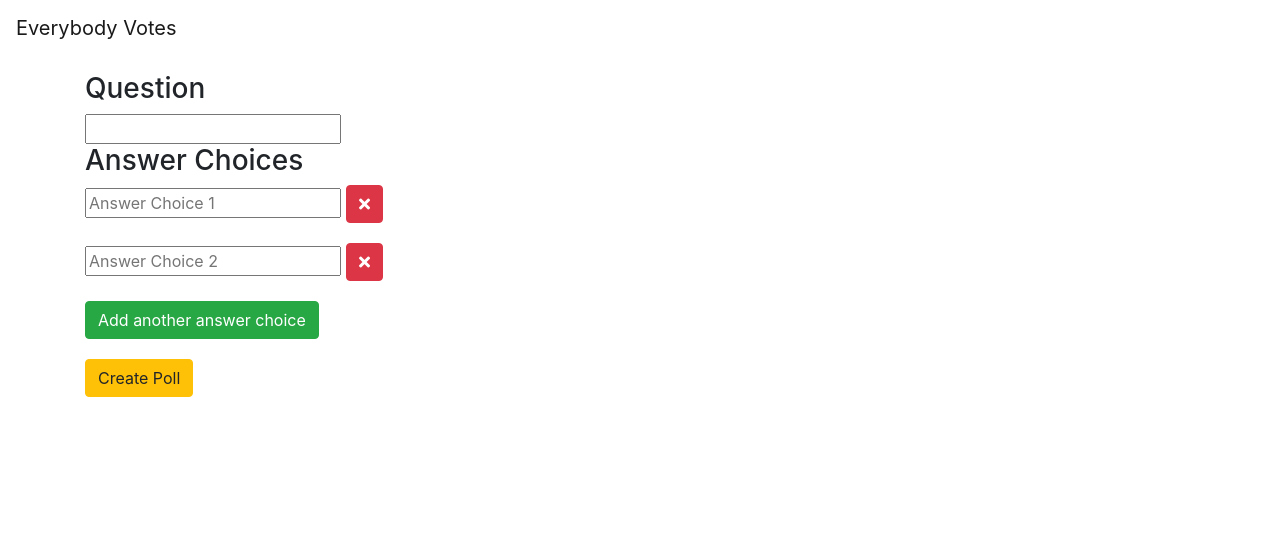
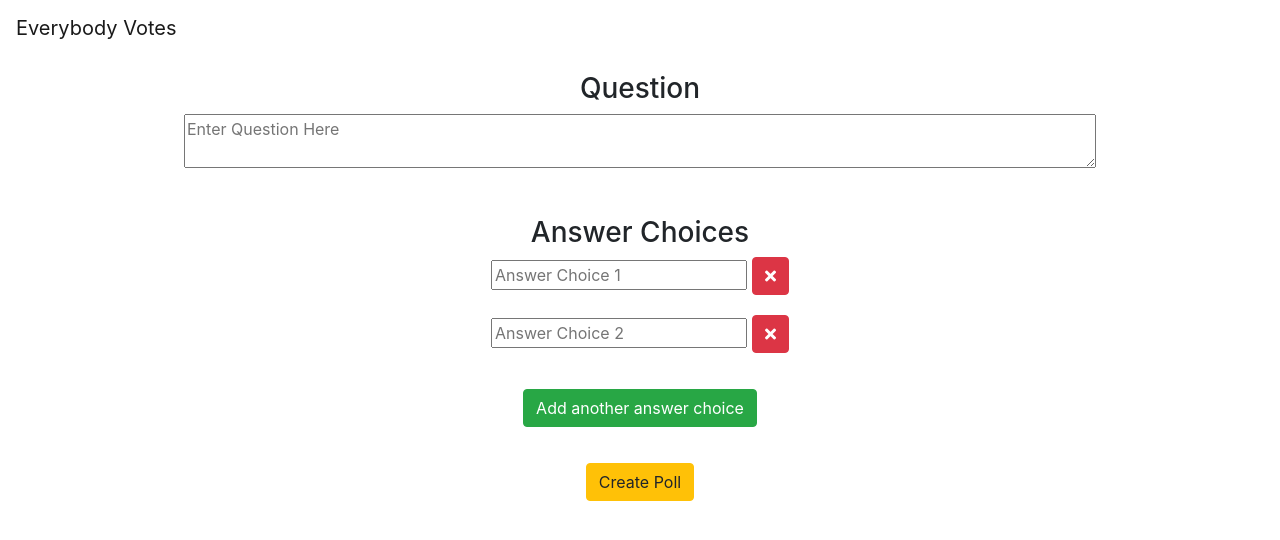
Before and after one commit to deloabra/everybody-votes, a React (Create React App) app in the folder client/: page /create in a window 1280 px wide. Shown: the top 540 px of the page. Built offline with nearby package versions, Linux system fonts and the light colour scheme.

Commit message:
Centered the poll creation form and changed the question input to a textarea.

```diff
--- a/client/src/pages/PollForm.js
+++ b/client/src/pages/PollForm.js
@@ -95,21 +95,29 @@ function PollForm() {
     {redirect ? <Redirect to={`/results/${redirect}`}/> : ""}
 
 
-    <div className="container justify-content-center">
-      <h3>Question</h3>
+    <div className="container">
 
-      <input
+      <h3 className="text-center">Question</h3>
+
+      <div className="row justify-content-center mb-5">
+        <textarea
         value={question}
         onChange={handleQuestionChange}
-      ></input>
+        placeholder="Enter Question Here"
+        style={{width: 80 + "%"}}
+        >
+        </textarea>
+      </div>
 
       {/* Create answer choices */}
 
-      <h3>Answer Choices</h3>
+      <h3 className="text-center">Answer Choices</h3>
 
       {answerChoices.map((choice, index) => (
-        <div key={index} className="answerChoiceRow">
+        <div key={index} className="row justify-content-center">
+          <div className="answerChoiceRow">
             <input
+            className="answerChoiceInput"
             data-id={index}
             value={choice}
             placeholder={"Answer Choice " + (index + 1)}
@@ -117,11 +125,16 @@ function PollForm() {
             </input>
             <button className="answerChoiceDelete btn btn-danger" data-id={index} onClick={deleteAnswerChoice}><span data-id={index} className="fas fa-times"/></button>
           </div>
+        </div>
       ))}
 
+      <div className="row justify-content-center mt-3">
         <button className="addAnswerChoice btn btn-success" onClick={addAnswerChoice}>Add another answer choice</button>
+      </div>
 
+      <div className="row justify-content-center mt-3">
         <button className="submitQuestion btn btn-warning" onClick={handleSubmit}>Create Poll</button>
+      </div>
 
     </div>
     </div>
```
Also changed, not shown: client/src/pages/PollForm.css (line endings or trailing spaces). Lines whose indentation alone changed are shown as unchanged.
